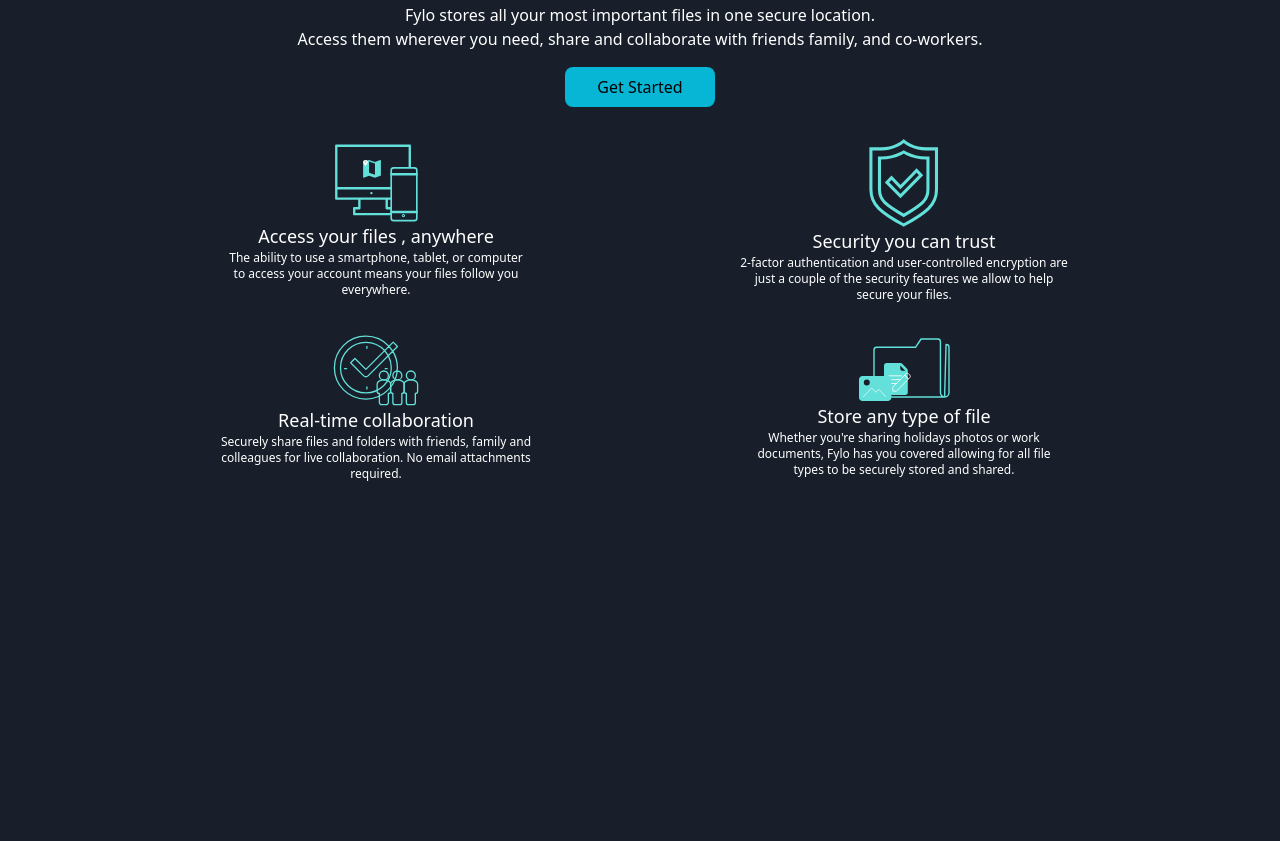
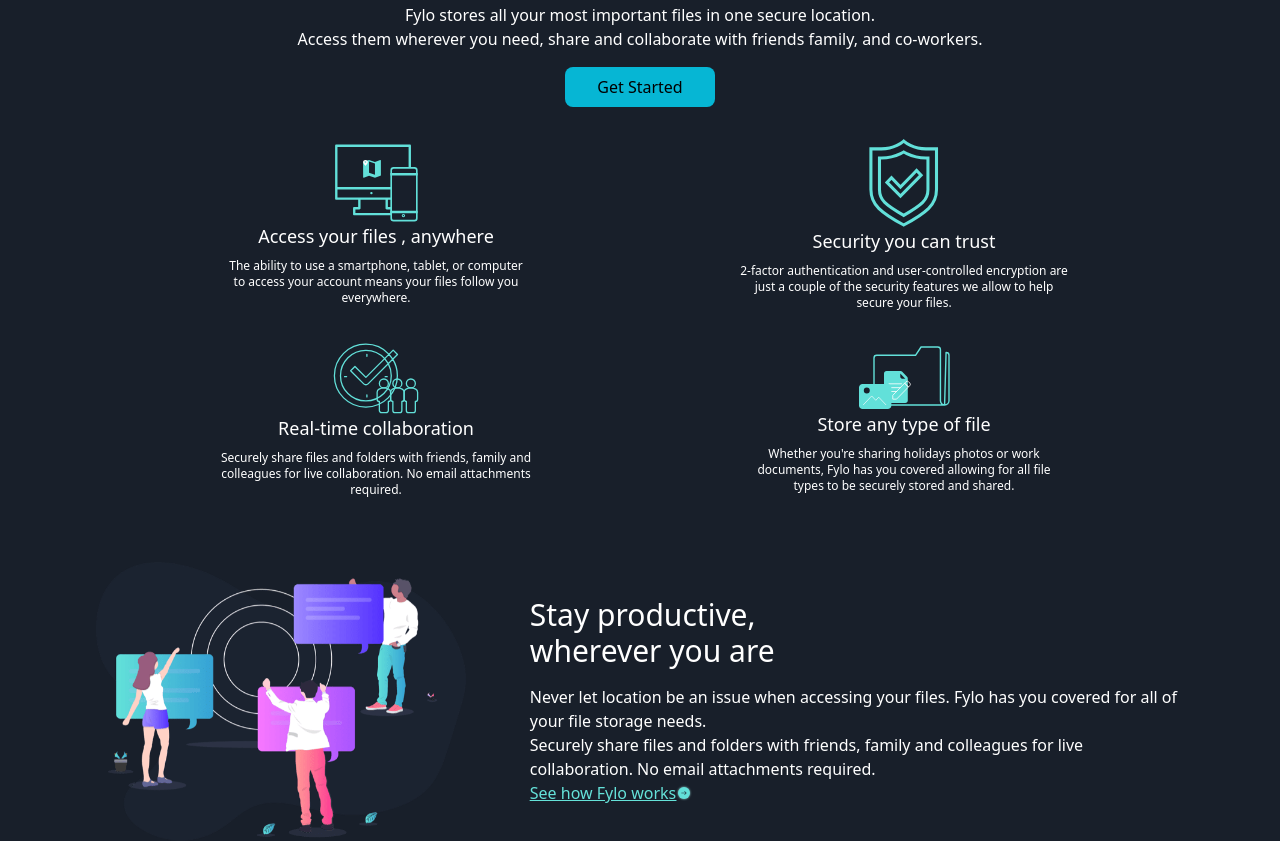
Before and after one commit to JohnsonSaka123/fylo-dark-theme-landing-page-master, a plain HTML site: page src/index.html in a window 1280 px wide. Shown: the part 450-1291 px from the top of the page. Before the commit the page ends 932 px from the top, so only its background shows below. Drawn offline with Linux system fonts and the light colour scheme.

Commit message:
Added html tags and styled the illustration section

```diff
--- a/src/index.html
+++ b/src/index.html
@@ -45,7 +45,7 @@
 
 
     <!-- Features section -->
-    <div class="mx-32 grid grid-cols-2 gap-8">
+    <div class="mx-32 grid grid-cols-2 gap-8 mb-16">
       <div class="flex justify-center items-center flex-col">
         <img src="./images/icon-access-anywhere.svg" alt="access-your-file-icon" class="max-w-full w-auto">
         <h2 class="text-white text-lg mb-2">Access your files , anywhere</h2>
@@ -76,6 +76,21 @@
 
      </div>
 
+     <!-- Illustration section-->
+      <div class="mx-24 flex justify-center items-center gap-16">
+        <div>
+          <img src="./images/illustration-stay-productive.png" alt="stay-productive" class="max-w-full object-cover">
+        </div>
+        <div class="container">
+          <h2 class="text-white text-3xl mb-4">Stay productive, <br> wherever you are</h2>
+          <p class="text-white text-md">Never let location be an issue when accessing your files. Fylo has you covered for all of your file
+          storage needs.</p>
+          <p class="text-white">Securely share files and folders with friends, family and colleagues for live collaboration. No email
+          attachments required.</p>
+          <p class=" underline decoration-underlineColor "><a href="#" class="text-underlineColor flex">See how Fylo works<img src="./images/icon-arrow.svg" alt="arrow-icon" class="max-w-full object-cover self-center"></a></p>
+        </div>
+      </div>
+
   <!--
 
 
@@ -100,15 +115,13 @@
 
 
 
-  Stay productive, wherever you are
 
-  Never let location be an issue when accessing your files. Fylo has you covered for all of your file
-  storage needs.
 
-  Securely share files and folders with friends, family and colleagues for live collaboration. No email
-  attachments required.
 
-  See how Fylo works
+
+
+
+
 
   Fylo has improved our team productivity by an order of magnitude. Since making the switch our team has
   become a well-oiled collaboration machine.
--- a/tailwind.config.js
+++ b/tailwind.config.js
@@ -7,7 +7,8 @@
         "Raleway" : ["Raleway", "serif"]
       },
       colors : {
-        "backgroundflyo" : "hsl(218, 28%, 13%)"
+        "backgroundflyo" : "hsl(218, 28%, 13%)" ,
+        "underlineColor" : "hsl(176, 68%, 64%)"
       }
     },
   },
```
Also changed, not shown: src/dist/output.css.
